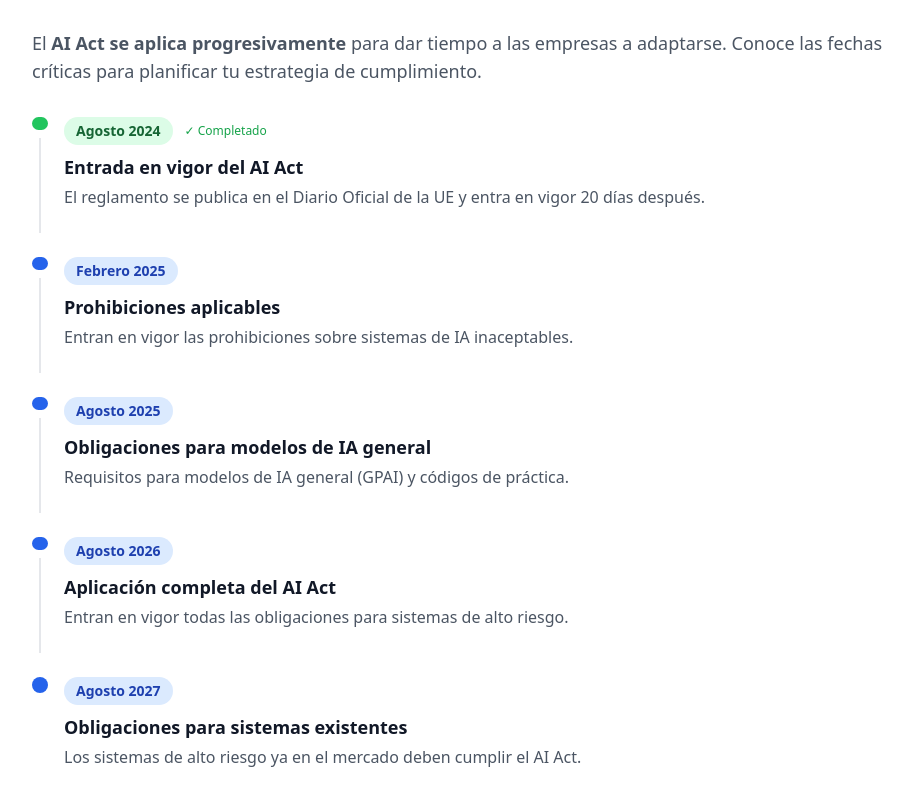
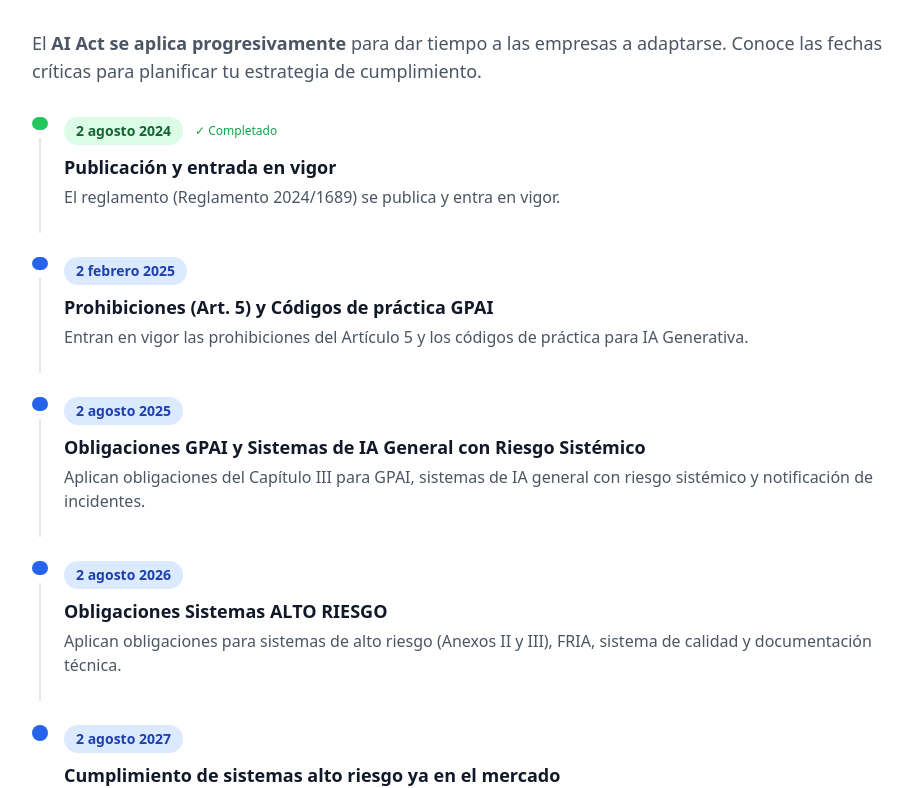
Before and after one commit to pablojordandlf/cumplia, a Next.js app in the folder apps/web/: page /guia-ai-act in a window 1280 px wide. Shown: the part 2754-3542 px from the top of the page, without its empty margins (160-1072 px from the left). Built offline with nearby package versions, Linux system fonts and the light colour scheme.

Commit message:
fix: correct AI Act timeline dates in guide page
- Update all 5 milestones with legally accurate dates
- Add specific legal references (Reglamento 2024/1689, Art. 5, Anexos II/III)
- Clarify obligations for each phase (prohibitions, GPAI, high-risk systems)

```diff
--- a/apps/web/app/guia-ai-act/page.tsx
+++ b/apps/web/app/guia-ai-act/page.tsx
@@ -311,33 +311,33 @@ function RiskClassificationSection() {
 function TimelineSection() {
   const milestones = [
     {
-      date: 'Agosto 2024',
-      title: 'Entrada en vigor del AI Act',
-      description: 'El reglamento se publica en el Diario Oficial de la UE y entra en vigor 20 días después.',
+      date: '2 agosto 2024',
+      title: 'Publicación y entrada en vigor',
+      description: 'El reglamento (Reglamento 2024/1689) se publica y entra en vigor.',
       completed: true,
     },
     {
-      date: 'Febrero 2025',
-      title: 'Prohibiciones aplicables',
-      description: 'Entran en vigor las prohibiciones sobre sistemas de IA inaceptables.',
+      date: '2 febrero 2025',
+      title: 'Prohibiciones (Art. 5) y Códigos de práctica GPAI',
+      description: 'Entran en vigor las prohibiciones del Artículo 5 y los códigos de práctica para IA Generativa.',
       completed: false,
     },
     {
-      date: 'Agosto 2025',
-      title: 'Obligaciones para modelos de IA general',
-      description: 'Requisitos para modelos de IA general (GPAI) y códigos de práctica.',
+      date: '2 agosto 2025',
+      title: 'Obligaciones GPAI y Sistemas de IA General con Riesgo Sistémico',
+      description: 'Aplican obligaciones del Capítulo III para GPAI, sistemas de IA general con riesgo sistémico y notificación de incidentes.',
       completed: false,
     },
     {
-      date: 'Agosto 2026',
-      title: 'Aplicación completa del AI Act',
-      description: 'Entran en vigor todas las obligaciones para sistemas de alto riesgo.',
+      date: '2 agosto 2026',
+      title: 'Obligaciones Sistemas ALTO RIESGO',
+      description: 'Aplican obligaciones para sistemas de alto riesgo (Anexos II y III), FRIA, sistema de calidad y documentación técnica.',
       completed: false,
     },
     {
-      date: 'Agosto 2027',
-      title: 'Obligaciones para sistemas existentes',
-      description: 'Los sistemas de alto riesgo ya en el mercado deben cumplir el AI Act.',
+      date: '2 agosto 2027',
+      title: 'Cumplimiento de sistemas alto riesgo ya en el mercado',
+      description: 'Los sistemas de alto riesgo ya existentes en el mercado deben cumplir con el Reglamento AI Act.',
       completed: false,
     },
   ];
```
